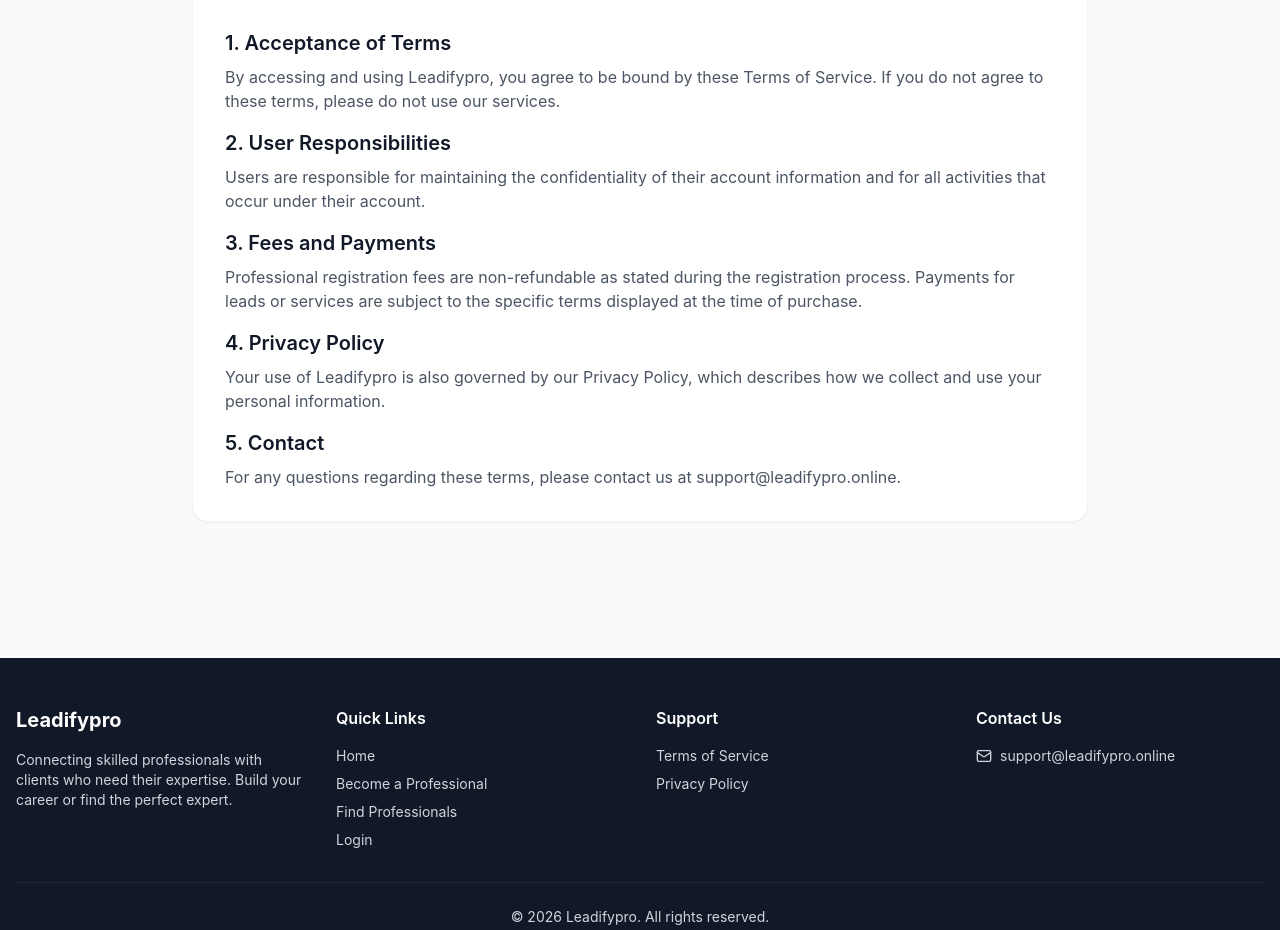
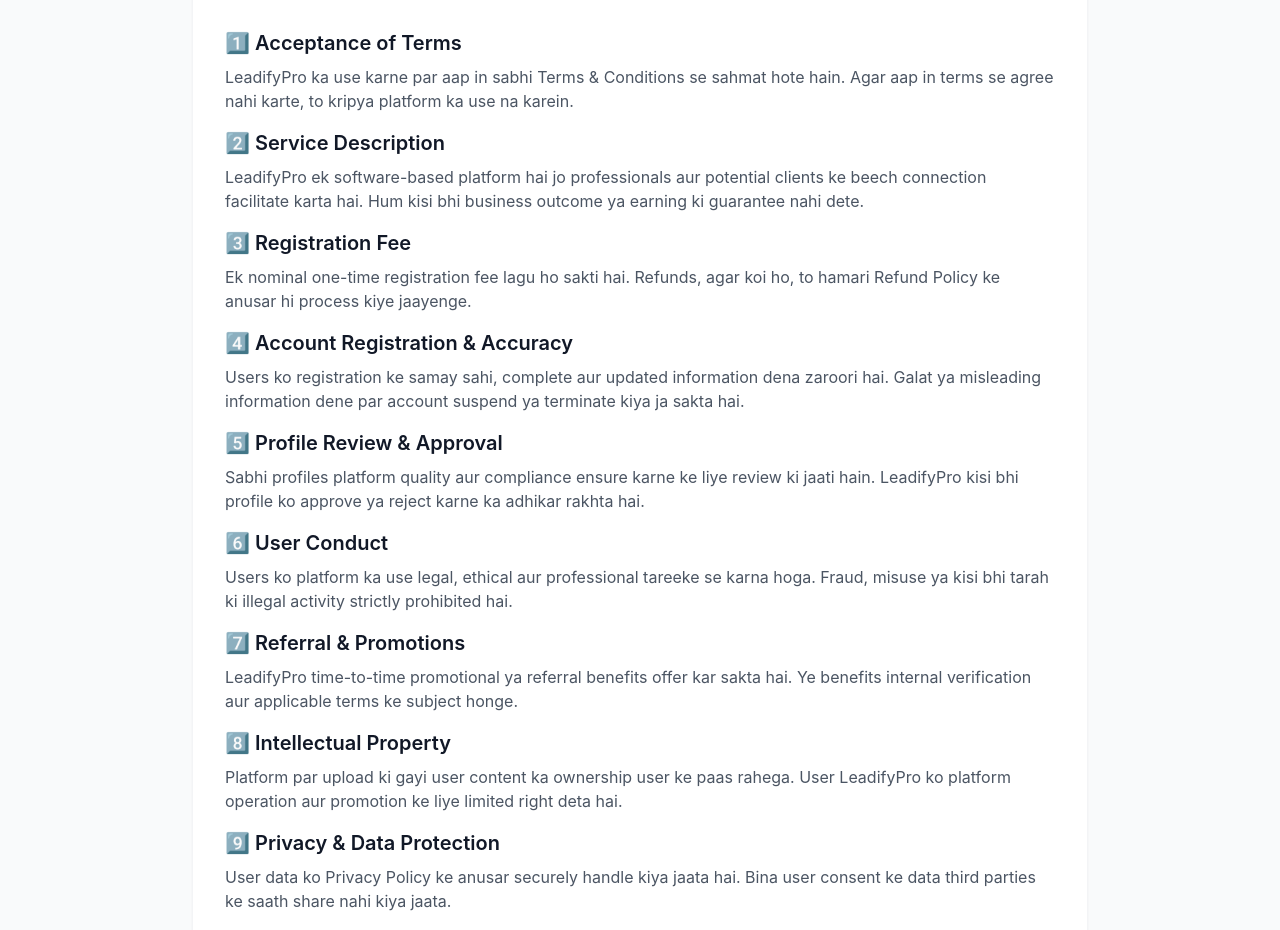
Before and after one commit to publicsworks/Leadifypro, a React (Vite) app in the folder client/: page /terms in a window 1280 px wide. Shown: the part 201-1131 px from the top of the page. Built offline with nearby package versions, Linux system fonts and the light colour scheme; no server answers.

Commit message:
Remove Last updated date from Terms Modal

```diff
--- a/client/src/App.jsx
+++ b/client/src/App.jsx
@@ -10,6 +10,7 @@
 import Footer from './components/Footer';
 import Terms from './pages/Terms';
 import Privacy from './pages/Privacy';
+import Refund from './pages/Refund';
 
 function App() {
   return (
@@ -27,6 +28,7 @@
               <Route path="/admin" element={<AdminDashboard />} />
               <Route path="/terms" element={<Terms />} />
               <Route path="/privacy" element={<Privacy />} />
+              <Route path="/refund" element={<Refund />} />
             </Routes>
           </main>
           <Footer />
--- a/client/src/components/Footer.jsx
+++ b/client/src/components/Footer.jsx
@@ -44,6 +44,9 @@
                             <li>
                                 <Link to="/privacy" className="hover:text-white transition-colors">Privacy Policy</Link>
                             </li>
+                            <li>
+                                <Link to="/refund" className="hover:text-white transition-colors">Refund Policy</Link>
+                            </li>
                         </ul>
                     </div>
 
--- a/client/src/components/TermsModal.jsx
+++ b/client/src/components/TermsModal.jsx
@@ -21,80 +21,83 @@
                 {/* Content */}
                 <div className="overflow-y-auto p-6 space-y-2 text-gray-700">
                     <div>
-                        <h3 className="text-base font-semibold text-gray-900 mb-1">1. Acceptance of Terms</h3>
+                        <h3 className="text-base font-semibold text-gray-900 mb-1">1️⃣ Acceptance of Terms</h3>
                         <p className="text-xs">
-                            By using Leadifypro, you agree to these terms. Don't agree? Please don't use our service.
+                            LeadifyPro ka use karne par aap in sabhi Terms & Conditions se sahmat hote hain. Agar aap in terms se agree nahi karte, to kripya platform ka use na karein.
                         </p>
                     </div>
 
                     <div>
-                        <h3 className="text-base font-semibold text-gray-900 mb-1">2. Registration Fee</h3>
+                        <h3 className="text-base font-semibold text-gray-900 mb-1">2️⃣ Service Description</h3>
                         <p className="text-xs">
-                            ₹1 one-time fee. <strong>Non-refundable</strong> even if your application is rejected.
+                            LeadifyPro ek software-based platform hai jo professionals aur potential clients ke beech connection facilitate karta hai. Hum kisi bhi business outcome ya earning ki guarantee nahi dete.
                         </p>
                     </div>
 
                     <div>
-                        <h3 className="text-base font-semibold text-gray-900 mb-1">3. Profile Approval</h3>
+                        <h3 className="text-base font-semibold text-gray-900 mb-1">3️⃣ Registration Fee</h3>
                         <p className="text-xs">
-                            Admin reviews all profiles. We may reject profiles that don't meet quality standards.
+                            Ek nominal one-time registration fee lagu ho sakti hai. Refunds, agar koi ho, to hamari Refund Policy ke anusar hi process kiye jaayenge.
                         </p>
                     </div>
 
                     <div>
-                        <h3 className="text-base font-semibold text-gray-900 mb-1">4. Referral Program</h3>
+                        <h3 className="text-base font-semibold text-gray-900 mb-1">4️⃣ Account Registration & Accuracy</h3>
                         <p className="text-xs">
-                            Refer within 24h = ₹100. After 24h = ₹50. Rewards go to your wallet.
+                            Users ko registration ke samay sahi, complete aur updated information dena zaroori hai. Galat ya misleading information dene par account suspend ya terminate kiya ja sakta hai.
                         </p>
                     </div>
 
                     <div>
-                        <h3 className="text-base font-semibold text-gray-900 mb-1">5. User Conduct</h3>
+                        <h3 className="text-base font-semibold text-gray-900 mb-1">5️⃣ Profile Review & Approval</h3>
                         <p className="text-xs">
-                            Provide accurate info. Be professional. No fraud. Violations = account suspension.
+                            Sabhi profiles platform quality aur compliance ensure karne ke liye review ki jaati hain. LeadifyPro kisi bhi profile ko approve ya reject karne ka adhikar rakhta hai.
                         </p>
                     </div>
 
                     <div>
-                        <h3 className="text-base font-semibold text-gray-900 mb-1">6. Intellectual Property</h3>
+                        <h3 className="text-base font-semibold text-gray-900 mb-1">6️⃣ User Conduct</h3>
                         <p className="text-xs">
-                            Your content stays yours. We can display it on our platform to connect you with clients.
+                            Users ko platform ka use legal, ethical aur professional tareeke se karna hoga. Fraud, misuse ya kisi bhi tarah ki illegal activity strictly prohibited hai.
                         </p>
                     </div>
 
                     <div>
-                        <h3 className="text-base font-semibold text-gray-900 mb-1">7. Privacy and Data</h3>
+                        <h3 className="text-base font-semibold text-gray-900 mb-1">7️⃣ Referral & Promotions</h3>
                         <p className="text-xs">
-                            Your data is safe. We won't share it with others without your permission.
+                            LeadifyPro time-to-time promotional ya referral benefits offer kar sakta hai. Ye benefits internal verification aur applicable terms ke subject honge.
                         </p>
                     </div>
 
                     <div>
-                        <h3 className="text-base font-semibold text-gray-900 mb-1">8. Limitation of Liability</h3>
+                        <h3 className="text-base font-semibold text-gray-900 mb-1">8️⃣ Intellectual Property</h3>
                         <p className="text-xs">
-                            We connect professionals with clients. We're not responsible for service quality or disputes.
+                            Platform par upload ki gayi user content ka ownership user ke paas rahega. User LeadifyPro ko platform operation aur promotion ke liye limited right deta hai.
                         </p>
                     </div>
 
                     <div>
-                        <h3 className="text-base font-semibold text-gray-900 mb-1">9. Modifications</h3>
+                        <h3 className="text-base font-semibold text-gray-900 mb-1">9️⃣ Privacy & Data Protection</h3>
                         <p className="text-xs">
-                            We can update these terms anytime. Continued use means you accept the changes.
+                            User data ko Privacy Policy ke anusar securely handle kiya jaata hai. Bina user consent ke data third parties ke saath share nahi kiya jaata.
                         </p>
                     </div>
 
                     <div>
-                        <h3 className="text-base font-semibold text-gray-900 mb-1">10. Contact</h3>
+                        <h3 className="text-base font-semibold text-gray-900 mb-1">🔟 Limitation of Liability</h3>
                         <p className="text-xs">
-                            Questions? Email <a href="mailto:support@leadifypro.online" className="text-blue-600 hover:underline">support@leadifypro.online</a>
+                            LeadifyPro professionals aur clients ke beech sirf ek connecting platform hai. Services, disputes ya outcomes ke liye LeadifyPro zimmedar nahi hoga.
                         </p>
                     </div>
 
-                    <div className="bg-gray-50 p-3 rounded-lg mt-2">
-                        <p className="text-xs text-gray-600">
-                            Last updated: {new Date().toLocaleDateString('en-IN', { year: 'numeric', month: 'long', day: 'numeric' })}
+                    <div>
+                        <h3 className="text-base font-semibold text-gray-900 mb-1">1️⃣1️⃣ Modifications to Terms</h3>
+                        <p className="text-xs">
+                            LeadifyPro bina prior notice ke in Terms & Conditions ko update ya modify kar sakta hai. Platform ka continued use updated terms ki acceptance maana jaayega.
                         </p>
                     </div>
+
+
                 </div>
 
                 {/* Footer */}
--- a/client/src/pages/Home.jsx
+++ b/client/src/pages/Home.jsx
@@ -7,7 +7,7 @@
         <div className="animate-fade-in space-y-20">
             {/* Hero Section */}
             <section className="text-center py-20 px-4 bg-gradient-to-b from-blue-50 to-transparent rounded-3xl">
-                <h1 className="text-5xl md:text-6xl font-extrabold mb-6 tracking-tight text-slate-900">
+                <h1 className="text-4xl md:text-6xl font-extrabold mb-6 tracking-tight text-slate-900">
                     Get Real Clients for <span className="text-blue-600">Your Real Work</span>
                 </h1>
                 <p className="text-xl text-slate-600 mb-10 max-w-2xl mx-auto leading-relaxed">
--- /dev/null
+++ b/client/src/pages/Refund.jsx
@@ -0,0 +1,37 @@
+import React from 'react';
+
+const Refund = () => {
+    return (
+        <div className="max-w-4xl mx-auto bg-white p-8 rounded-2xl shadow-sm border border-gray-100 my-10">
+            <h1 className="text-3xl font-bold mb-6">Refund Policy</h1>
+            <div className="prose prose-blue max-w-none text-gray-600 space-y-4">
+                <section>
+                    <h2 className="text-xl font-semibold text-gray-900 mb-2">1️⃣ Registration Fee Refunds</h2>
+                    <p>Any registration or service fee paid on LeadifyPro is subject to this Refund Policy. A refund may be provided only if it meets the conditions mentioned below.</p>
+                </section>
+                <section>
+                    <h2 className="text-xl font-semibold text-gray-900 mb-2">2️⃣ Eligibility for Refund</h2>
+                    <p>Refund requests will be considered in cases of duplicate payments, technical errors, or incorrect charges, provided the request is raised within a reasonable time period.</p>
+                </section>
+                <section>
+                    <h2 className="text-xl font-semibold text-gray-900 mb-2">3️⃣ Non-Eligibility for Refund</h2>
+                    <p>Refunds will not be applicable once services have been activated, accessed, or partially used, unless required by applicable law.</p>
+                </section>
+                <section>
+                    <h2 className="text-xl font-semibold text-gray-900 mb-2">4️⃣ Refund Request Process</h2>
+                    <p>To request a refund, users must contact our support team with valid payment details and a clear reason for the request. Each request will be reviewed on a case-by-case basis.</p>
+                </section>
+                <section>
+                    <h2 className="text-xl font-semibold text-gray-900 mb-2">5️⃣ Refund Processing Time</h2>
+                    <p>If approved, refunds will be processed within a standard time frame and credited back to the original payment method used during the transaction.</p>
+                </section>
+                <section>
+                    <h2 className="text-xl font-semibold text-gray-900 mb-2">Contact Us</h2>
+                    <p>For any questions regarding refunds, please contact us at <a href="mailto:support@leadifypro.online" className="text-blue-600 hover:underline">support@leadifypro.online</a></p>
+                </section>
+            </div>
+        </div>
+    );
+};
+
+export default Refund;
--- a/client/src/pages/Terms.jsx
+++ b/client/src/pages/Terms.jsx
@@ -6,24 +6,48 @@
             <h1 className="text-3xl font-bold mb-6">Terms of Service</h1>
             <div className="prose prose-blue max-w-none text-gray-600 space-y-4">
                 <section>
-                    <h2 className="text-xl font-semibold text-gray-900 mb-2">1. Acceptance of Terms</h2>
-                    <p>By accessing and using Leadifypro, you agree to be bound by these Terms of Service. If you do not agree to these terms, please do not use our services.</p>
+                    <h2 className="text-xl font-semibold text-gray-900 mb-2">1️⃣ Acceptance of Terms</h2>
+                    <p>LeadifyPro ka use karne par aap in sabhi Terms & Conditions se sahmat hote hain. Agar aap in terms se agree nahi karte, to kripya platform ka use na karein.</p>
                 </section>
                 <section>
-                    <h2 className="text-xl font-semibold text-gray-900 mb-2">2. User Responsibilities</h2>
-                    <p>Users are responsible for maintaining the confidentiality of their account information and for all activities that occur under their account.</p>
+                    <h2 className="text-xl font-semibold text-gray-900 mb-2">2️⃣ Service Description</h2>
+                    <p>LeadifyPro ek software-based platform hai jo professionals aur potential clients ke beech connection facilitate karta hai. Hum kisi bhi business outcome ya earning ki guarantee nahi dete.</p>
                 </section>
                 <section>
-                    <h2 className="text-xl font-semibold text-gray-900 mb-2">3. Fees and Payments</h2>
-                    <p>Professional registration fees are non-refundable as stated during the registration process. Payments for leads or services are subject to the specific terms displayed at the time of purchase.</p>
+                    <h2 className="text-xl font-semibold text-gray-900 mb-2">3️⃣ Registration Fee</h2>
+                    <p>Ek nominal one-time registration fee lagu ho sakti hai. Refunds, agar koi ho, to hamari Refund Policy ke anusar hi process kiye jaayenge.</p>
                 </section>
                 <section>
-                    <h2 className="text-xl font-semibold text-gray-900 mb-2">4. Privacy Policy</h2>
-                    <p>Your use of Leadifypro is also governed by our Privacy Policy, which describes how we collect and use your personal information.</p>
+                    <h2 className="text-xl font-semibold text-gray-900 mb-2">4️⃣ Account Registration & Accuracy</h2>
+                    <p>Users ko registration ke samay sahi, complete aur updated information dena zaroori hai. Galat ya misleading information dene par account suspend ya terminate kiya ja sakta hai.</p>
                 </section>
                 <section>
-                    <h2 className="text-xl font-semibold text-gray-900 mb-2">5. Contact</h2>
-                    <p>For any questions regarding these terms, please contact us at support@leadifypro.online.</p>
+                    <h2 className="text-xl font-semibold text-gray-900 mb-2">5️⃣ Profile Review & Approval</h2>
+                    <p>Sabhi profiles platform quality aur compliance ensure karne ke liye review ki jaati hain. LeadifyPro kisi bhi profile ko approve ya reject karne ka adhikar rakhta hai.</p>
+                </section>
+                <section>
+                    <h2 className="text-xl font-semibold text-gray-900 mb-2">6️⃣ User Conduct</h2>
+                    <p>Users ko platform ka use legal, ethical aur professional tareeke se karna hoga. Fraud, misuse ya kisi bhi tarah ki illegal activity strictly prohibited hai.</p>
+                </section>
+                <section>
+                    <h2 className="text-xl font-semibold text-gray-900 mb-2">7️⃣ Referral & Promotions</h2>
+                    <p>LeadifyPro time-to-time promotional ya referral benefits offer kar sakta hai. Ye benefits internal verification aur applicable terms ke subject honge.</p>
+                </section>
+                <section>
+                    <h2 className="text-xl font-semibold text-gray-900 mb-2">8️⃣ Intellectual Property</h2>
+                    <p>Platform par upload ki gayi user content ka ownership user ke paas rahega. User LeadifyPro ko platform operation aur promotion ke liye limited right deta hai.</p>
+                </section>
+                <section>
+                    <h2 className="text-xl font-semibold text-gray-900 mb-2">9️⃣ Privacy & Data Protection</h2>
+                    <p>User data ko Privacy Policy ke anusar securely handle kiya jaata hai. Bina user consent ke data third parties ke saath share nahi kiya jaata.</p>
+                </section>
+                <section>
+                    <h2 className="text-xl font-semibold text-gray-900 mb-2">🔟 Limitation of Liability</h2>
+                    <p>LeadifyPro professionals aur clients ke beech sirf ek connecting platform hai. Services, disputes ya outcomes ke liye LeadifyPro zimmedar nahi hoga.</p>
+                </section>
+                <section>
+                    <h2 className="text-xl font-semibold text-gray-900 mb-2">1️⃣1️⃣ Modifications to Terms</h2>
+                    <p>LeadifyPro bina prior notice ke in Terms & Conditions ko update ya modify kar sakta hai. Platform ka continued use updated terms ki acceptance maana jaayega.</p>
                 </section>
             </div>
         </div>
```
